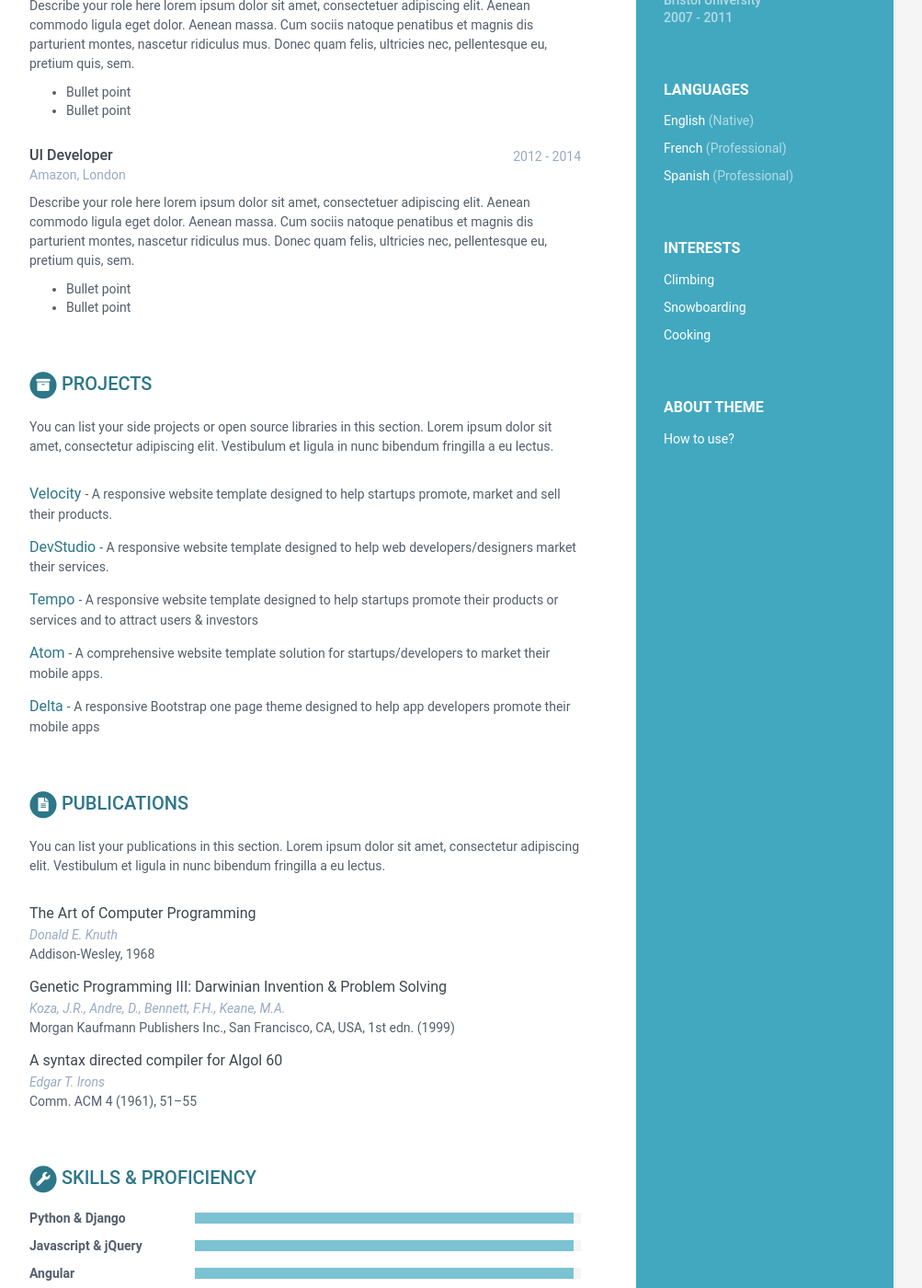
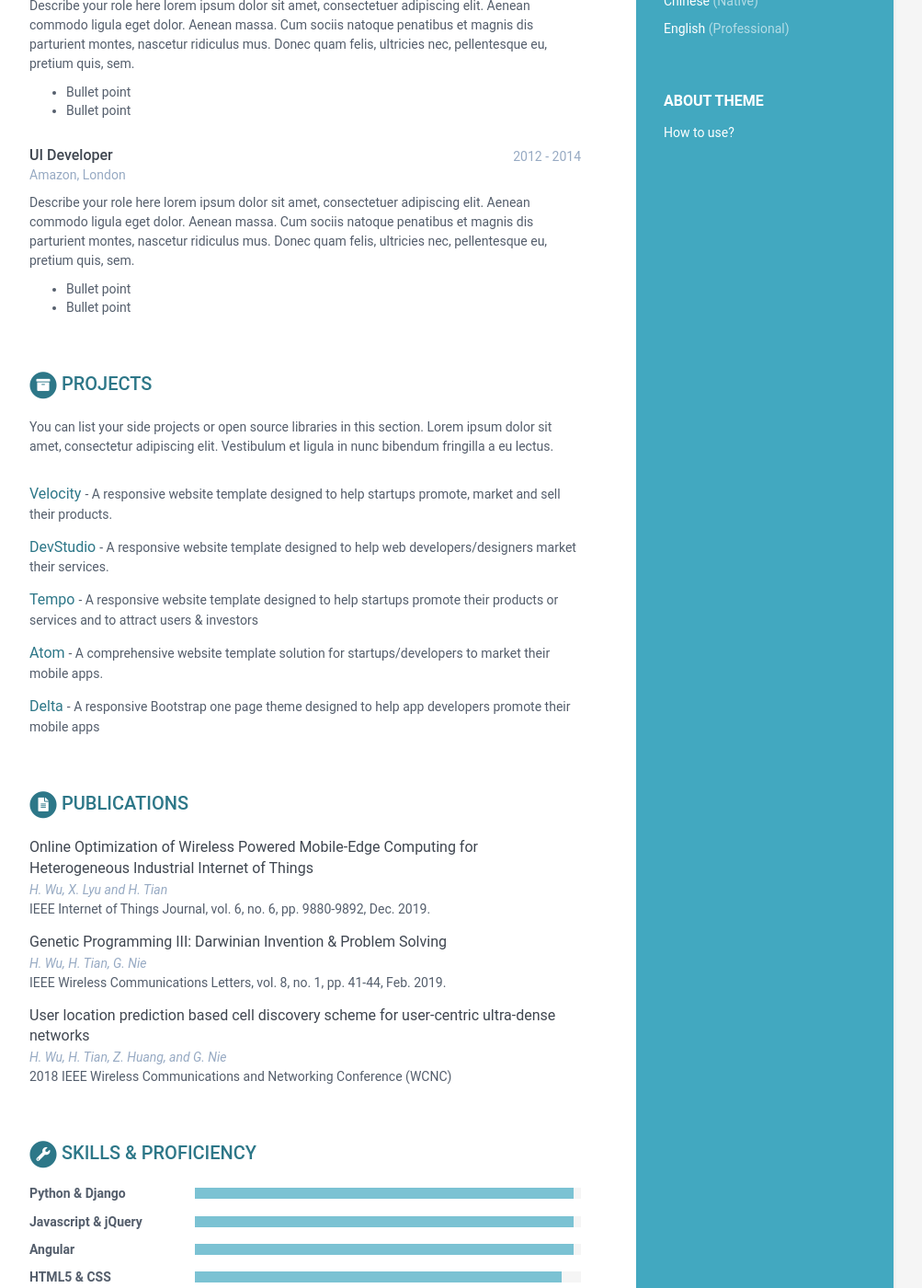
Before and after one commit to Hughie-HaoWu/HaoWu-CV, a Jekyll site: the page built from index.html, in a window 1280 px wide and 1400 px high, scrolled down 695 px. Shown: the whole window at 92% size, without its empty margins (168-1171 px from the left). Built offline with Jekyll 4.4.1, drawn with Linux system fonts in a browser that asks for light colours; some of the changed text lies outside the part shown.

Commit message:
Update data.yml

```diff
--- a/_data/data.yml
+++ b/_data/data.yml
@@ -7,42 +7,28 @@ sidebar:
     education: True # set to False if you want education in main section instead of in sidebar
 
     # Profile information
-    name: 伍浩
+    name: Hao Wu
     tagline: PhD Candidate
     avatar: profile.png  #place a 100x100 picture inside /assets/images/ folder and provide the name of the file below
 
     # Sidebar links
     email: wh9405@bupt.edu.cn
-    phone: 012 345 6789
-    website: blog.webjeda.com #do not add http://
-    linkedin: alandoe
-    github: sharu725
+    #website: blog.webjeda.com #do not add http://
+    linkedin: #alandoe
+    #github: Hughie-HaoWu
     gitlab:
     bitbucket:
-    twitter: '@webjeda'
+    twitter: #'@webjeda'
     stack-overflow: # Number/Username, e.g. 123456/alandoe
     codewars:
     goodreads: # Number-Username, e.g. 123456-alandoe
 
     languages:
-      - idiom: English
+      - idiom: Chinese
         level: Native
 
-      - idiom: French
+      - idiom: English
         level: Professional
-
-      - idiom: Spanish
-        level: Professional
-
-    interests:
-      - item: Climbing
-        link:
-
-      - item: Snowboarding
-        link:
-
-      - item: Cooking
-        link:
 
 career-profile:
     title: Career Profile
@@ -56,9 +42,9 @@ career-profile:
       Second paragraph if required.
 
 education:
-    - degree: MSc in Computer Science
-      university: University of London
-      time: 2011 - 2012
+    - degree: Ph.D. in Computer Science
+      university: Beijing University of Posts and Telecommunications
+      time: 2017 - 2022
       details: |
         Describe your study here lorem ipsum dolor sit amet, consectetuer
         adipiscing elit. Aenean commodo ligula eget dolor. Aenean massa. Cum
@@ -69,9 +55,9 @@ education:
           - Bullet point
           - Bullet point
 
-    - degree: BSc in Applied Mathematics
-      university: Bristol University
-      time: 2007 - 2011
+    - degree: B.S. in Communication Engineering
+      university: Beijing University of Posts and Telecommunications
+      time: 2013 - 2017
       details: |
         Describe your study here lorem ipsum dolor sit amet, consectetuer
         adipiscing elit. Aenean commodo ligula eget dolor. Aenean massa. Cum
@@ -156,23 +142,23 @@ projects:
 
 publications:
     title: Publications
-    intro: |
-      You can list your publications in this section. Lorem ipsum dolor sit
-      amet, consectetur adipiscing elit. Vestibulum et ligula in nunc
-      bibendum fringilla a eu lectus.
+    intro:
+      #You can list your publications in this section. Lorem ipsum dolor sit
+      #amet, consectetur adipiscing elit. Vestibulum et ligula in nunc
+      #bibendum fringilla a eu lectus.
 
     papers:
-      - title: The Art of Computer Programming
-        authors: Donald E. Knuth
-        conference: Addison-Wesley, 1968
+      - title: Online Optimization of Wireless Powered Mobile-Edge Computing for Heterogeneous Industrial Internet of Things
+        authors: H. Wu, X. Lyu and H. Tian
+        conference: "IEEE Internet of Things Journal, vol. 6, no. 6, pp. 9880-9892, Dec. 2019."
 
       - title: "Genetic Programming III: Darwinian Invention &amp; Problem Solving"
-        authors: Koza, J.R., Andre, D., Bennett, F.H., Keane, M.A.
-        conference: "Morgan Kaufmann Publishers Inc., San Francisco, CA, USA, 1st edn. (1999)"
+        authors: H. Wu, H. Tian, G. Nie
+        conference: "IEEE Wireless Communications Letters, vol. 8, no. 1, pp. 41-44, Feb. 2019."
 
-      - title: A syntax directed compiler for Algol 60
-        authors: Edgar T. Irons
-        conference: "Comm. ACM 4 (1961), 51–55"
+      - title: User location prediction based cell discovery scheme for user-centric ultra-dense networks
+        authors: H. Wu, H. Tian, Z. Huang, and G. Nie
+        conference: "2018 IEEE Wireless Communications and Networking Conference (WCNC)"
 
 skills:
     title: Skills &amp; Proficiency
```
